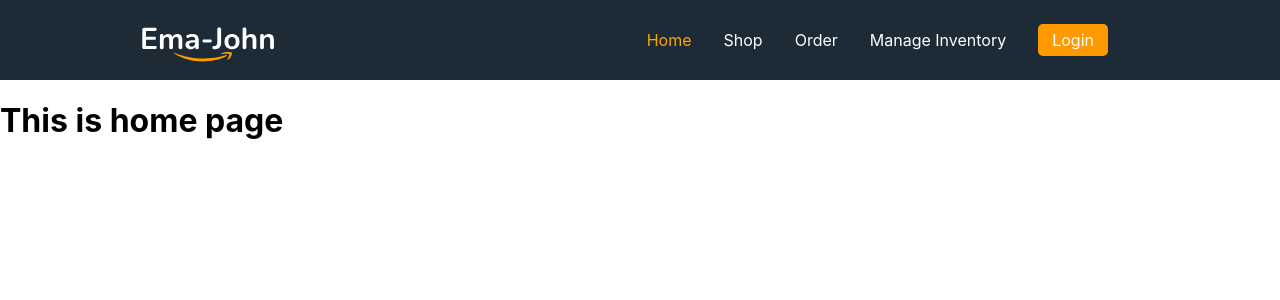
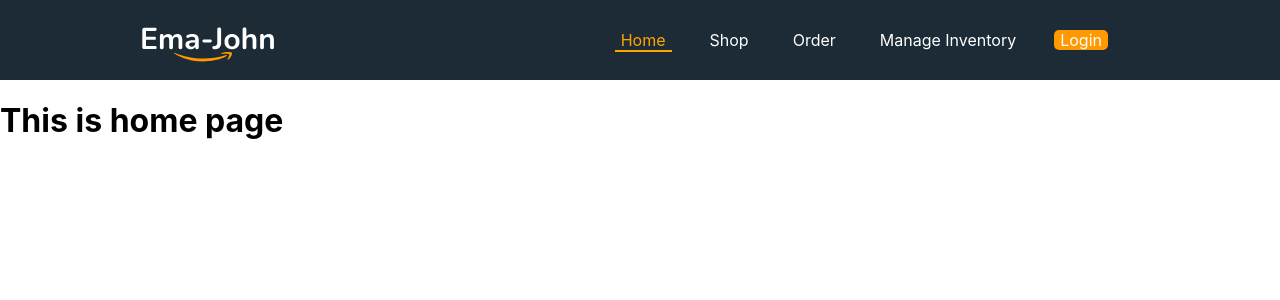
Before and after one commit to azimuddin2/ema-john-client-side, a React (Create React App) app: page / in a window 1280 px wide. Shown: the top 300 px of the page. Built offline with nearby package versions, Linux system fonts and the light colour scheme; no server answers.

Commit message:
added is ema john code

```diff
--- a/src/components/CustomLink/CustomLink.js
+++ b/src/components/CustomLink/CustomLink.js
@@ -10,6 +10,7 @@ const CustomLink = ({ children, to, ...props }) => {
             <Link
                 style={{
                     color: match ? 'orange' : 'white',
+                    borderBottom: match ? '2px solid orange' : 'none',
                 }}
                 to={to}
                 {...props}
--- a/src/components/Header/Header.css
+++ b/src/components/Header/Header.css
@@ -19,6 +19,7 @@
     font-weight: 400;
     text-decoration: none;
     margin-right: 32px;
+    padding: 0 6px;
 }
 
 .header a:hover {
```
